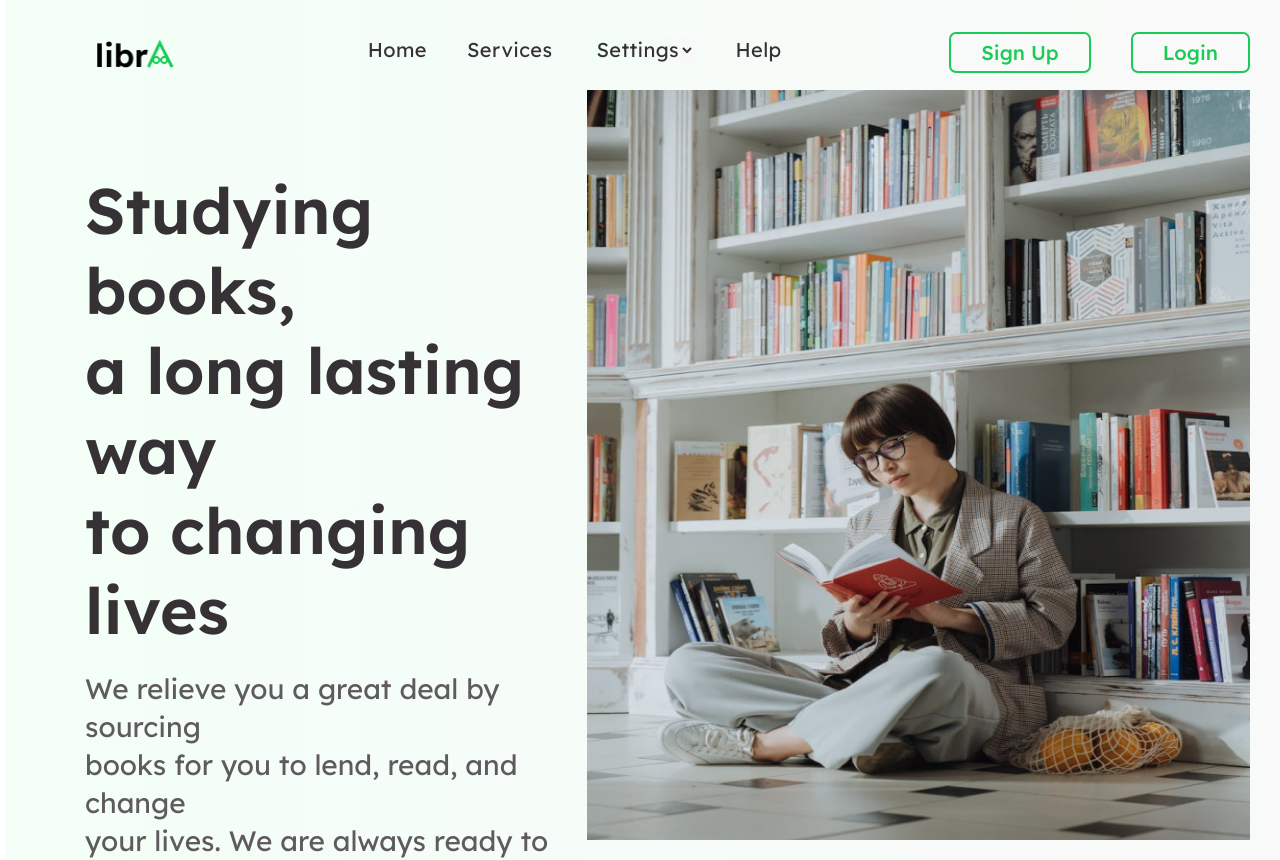
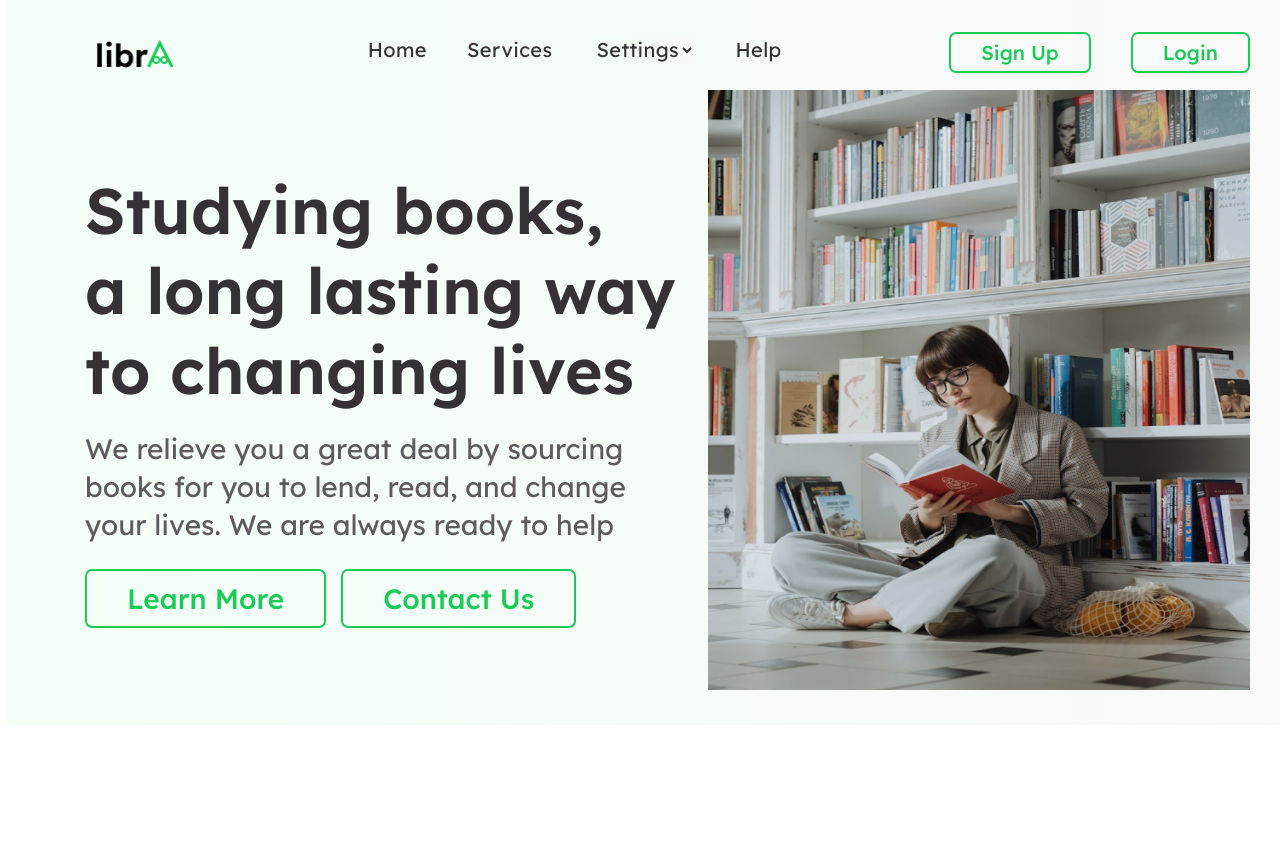
Before and after one commit to Nifix001/Libra, a React (Create React App) app: page / in a window 1280 px wide. Shown: the top 860 px of the page. After the commit the page ends 800 px from the top, so only its background shows below. Built offline with nearby package versions, Linux system fonts and the light colour scheme.

Commit message:
New Commit

```diff
--- a/src/index.css
+++ b/src/index.css
@@ -83,15 +83,15 @@ header nav a select{
 }
 
 .home-layout1 img{
-  height:750px;
-  width: 55%;
+  height:600px;
+  width: 45%;
   margin-right: 35px;
   margin-bottom: 35px;
 }
 
 .home-layout1 > div{
   padding: 80px 20px 50px 80px;
-  width: 40%;
+  width: 50%;
 }
 
 .home-layout1 div h1{
```
